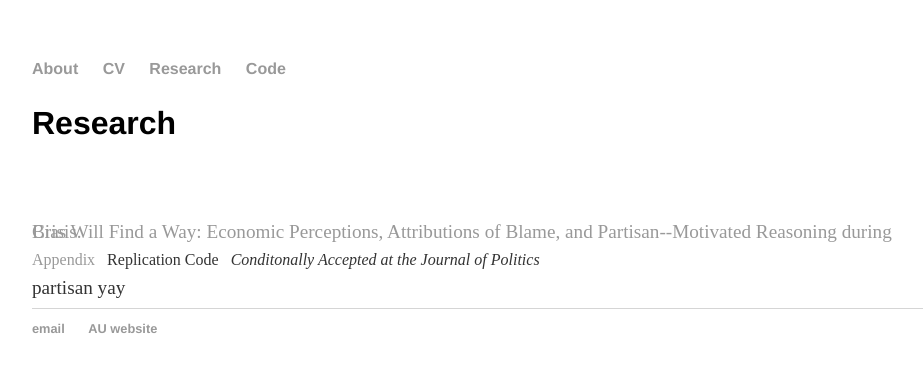
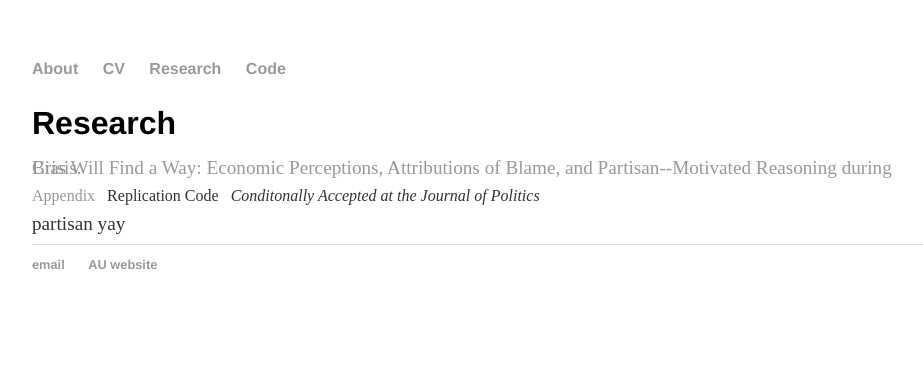
Before and after one commit to mbisgaard/mbisgaard.github.io, a Jekyll site: the page built from research/index.html, in a window 1280 px wide. Shown: the top 372 px of the page, without its empty margins (160-1083 px from the left). Built offline with Jekyll 4.4.1, drawn with Linux system fonts in a browser that asks for light colours.

Commit message:
Update main.css

```diff
--- a/css/main.css
+++ b/css/main.css
@@ -25,13 +25,18 @@
 }
 h2 {
     font-size: 2em;
-    padding-bottom: 2em;
     font-family:'Helvetica', 'Arial', 'Sans-Serif';
 }
 
 p {
     font-size: 1.2em;
     line-height: 0em;
+    color: #333;
+}
+
+pentry {
+    font-size: 1.2em;
+    padding-top: 2em;
     color: #333;
 }
 
```
